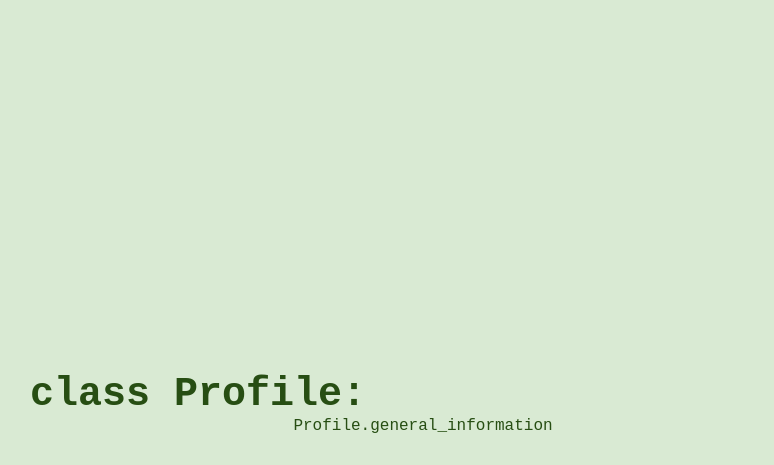
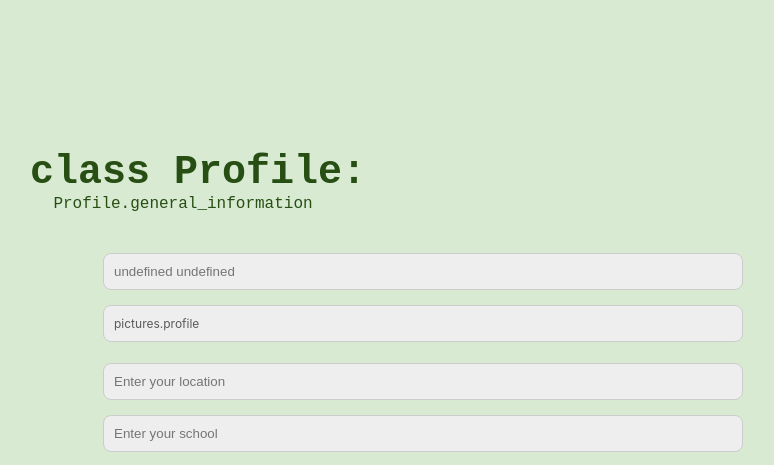
Before and after one commit to hunter-kang/BinaryBaes, a React (Create React App) app in the folder frontend/: page /profile_setup in a window 1280 px wide. Shown: the top 465 px of the page, without its empty margins (217-991 px from the left). Built offline with nearby package versions, Linux system fonts and the light colour scheme; no server answers; sample sign-in values are in the browser's storage.

Commit message:
added sample profile logins, made profile elements only display when nonzero, and adjusted some profile setup css

```diff
--- a/frontend/src/components/Profile.js
+++ b/frontend/src/components/Profile.js
@@ -96,7 +96,7 @@ export default function Profile(){
     return(
         <div className="profile-container">
             <p className="profile-text">{profile.firstname + " " + profile.lastname + "'s"} Information</p>
-            <p className="question-text">Linkedin: {profile.linkedin}</p>
+            <p className="question-text">https://linkedin.com/{profile.linkedin}</p>
             <p className="prompt-text">#General info</p>
             <div className="row">
                 <div className="info-container">
--- a/frontend/src/components/Profile_Setup.js
+++ b/frontend/src/components/Profile_Setup.js
@@ -149,9 +149,9 @@ function Profile_Setup() {
 
    return (
        <div className="profile_setup-container">
-           <p className="header" style = {{marginRight: 450}}>class Profile:</p>
-           <p className="sub-header" style={{margin: "0px"}}>Profile.general_information</p>
-           <form onSubmit={handleSubmit}>
+           <p className="header" style = {{marginRight: 450, marginTop: 150}}>class Profile:</p>
+           <p className="sub-header" style={{margin: "0px", marginRight: 480}}>Profile.general_information</p>
+           <form onSubmit={handleSubmit} style={{marginTop: 0}}>
                {/* Name Input */}
                <input
                    type="text"
@@ -441,7 +441,7 @@ function Profile_Setup() {
                )}
                <button className = "button-design" type="submit">Save</button>
            </form>
-           <TaskBar page = "PROFLIE"/>
+           <TaskBar page = "PROFLIE_SETUP"/>
        </div>
    );
 }
--- a/frontend/src/styles/Profile_Setup.css
+++ b/frontend/src/styles/Profile_Setup.css
@@ -5,7 +5,6 @@
     align-items: center;
     flex-direction: column;
     width: 100%;
-    height: 270vh;
 }
 
 form {
```
Also changed, not shown: 1 other file (tests, documents, lock files or other folders).
